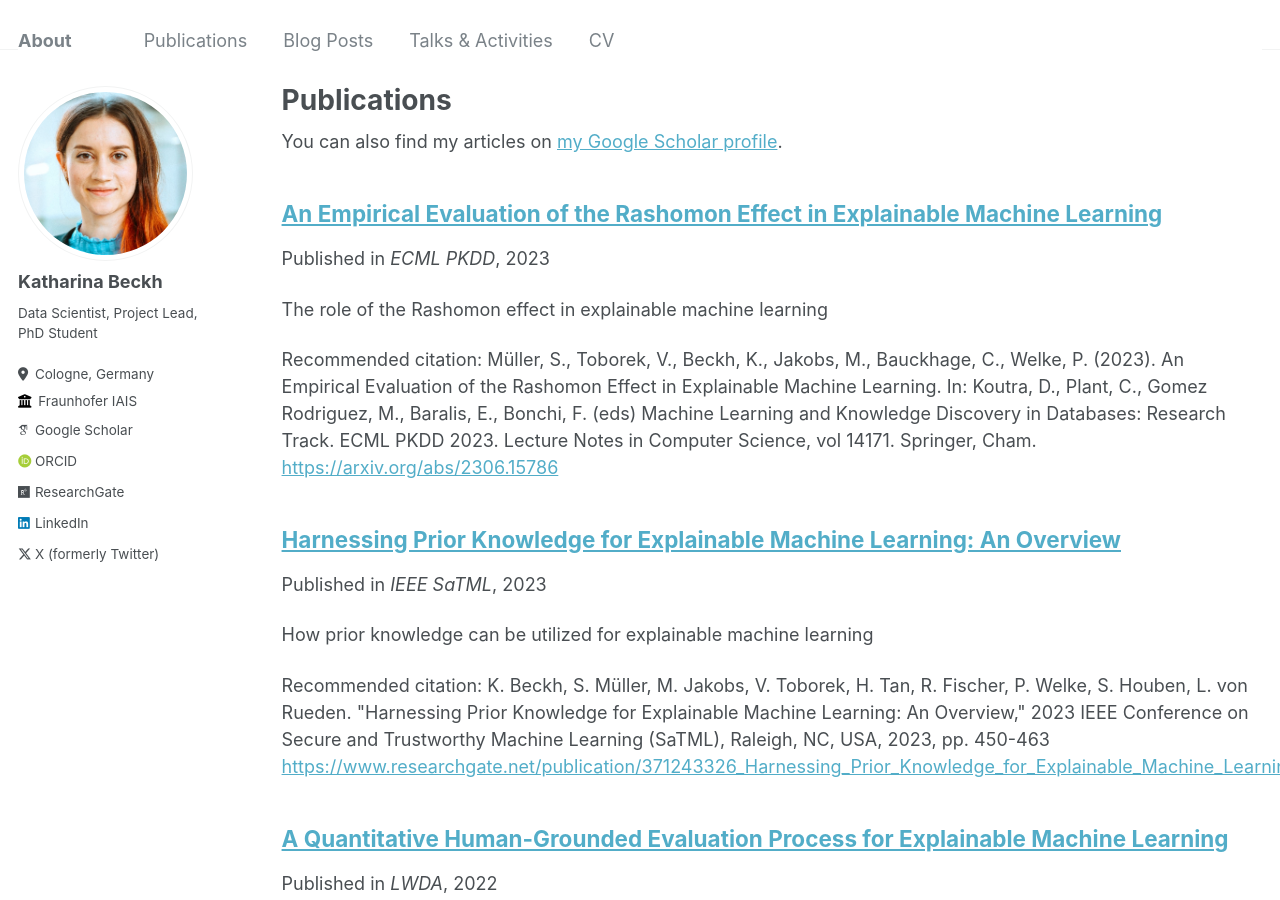
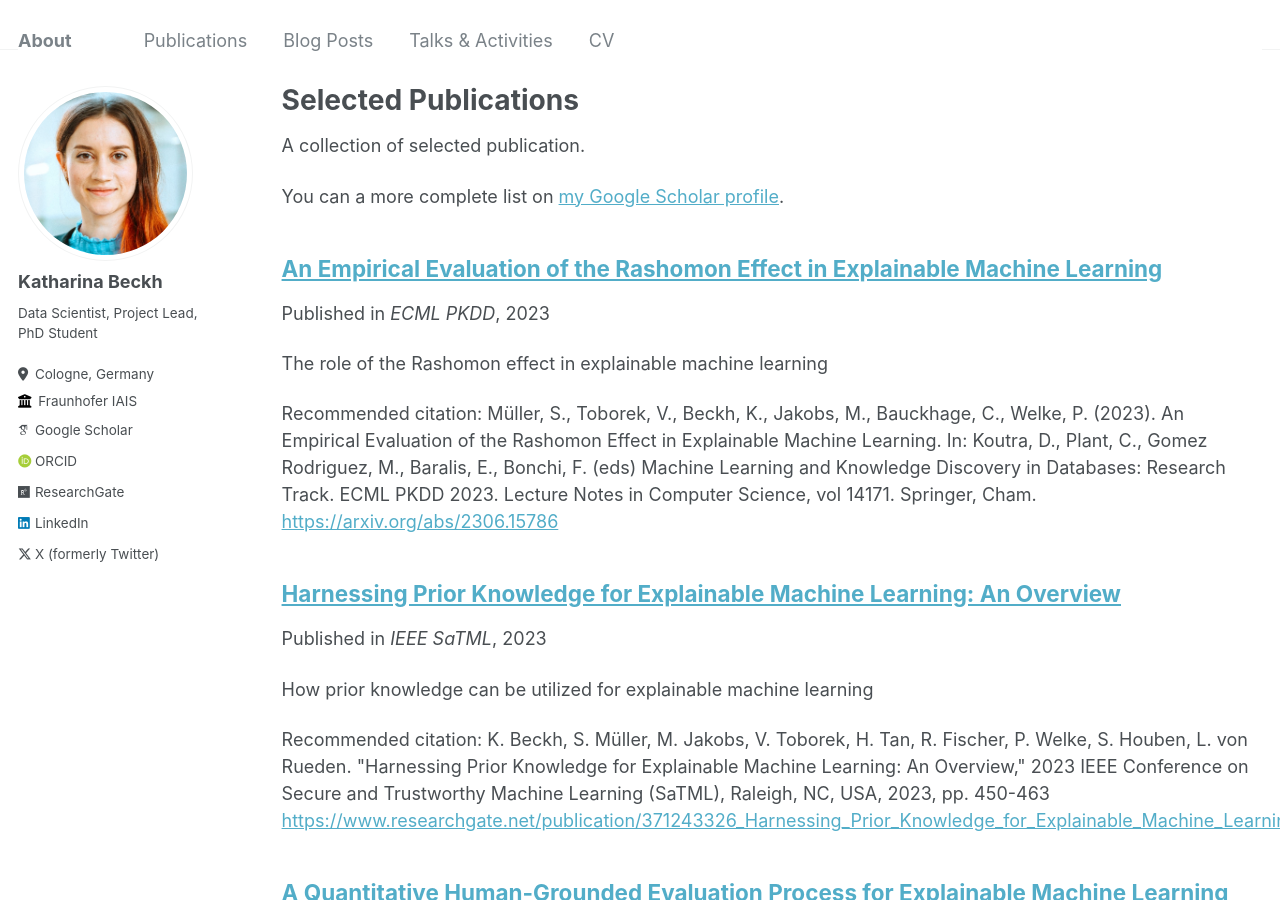
Before and after one commit to kbeckh/kbeckh.github.io, a Jekyll site: the page built from _pages/publications.md, in a window 1280 px wide and 900 px high. Built offline with Jekyll 4.4.1, drawn with Linux system fonts in a browser that asks for light colours; some web fonts are replaced.

Commit message:
Update publications.md

```diff
--- a/_pages/publications.md
+++ b/_pages/publications.md
@@ -1,12 +1,12 @@
 ---
 layout: archive
-title: "Publications"
+title: "Selected Publications"
 permalink: /publications/
 author_profile: true
 ---
-
+A collection of selected publication.
 {% if site.author.googlescholar %}
-  <div class="wordwrap">You can also find my articles on <a href="{{site.author.googlescholar}}">my Google Scholar profile</a>.</div>
+  <div class="wordwrap">You can a more complete list on <a href="{{site.author.googlescholar}}">my Google Scholar profile</a>.</div>
 {% endif %}
 
 {% include base_path %}
```
